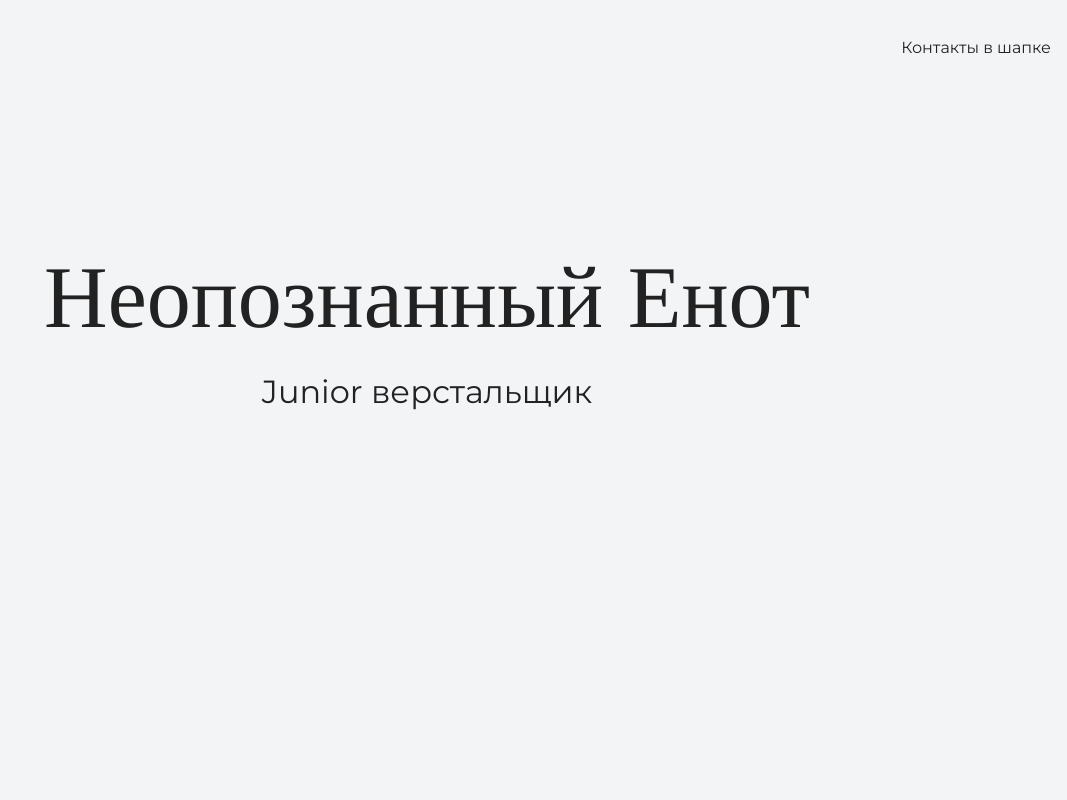
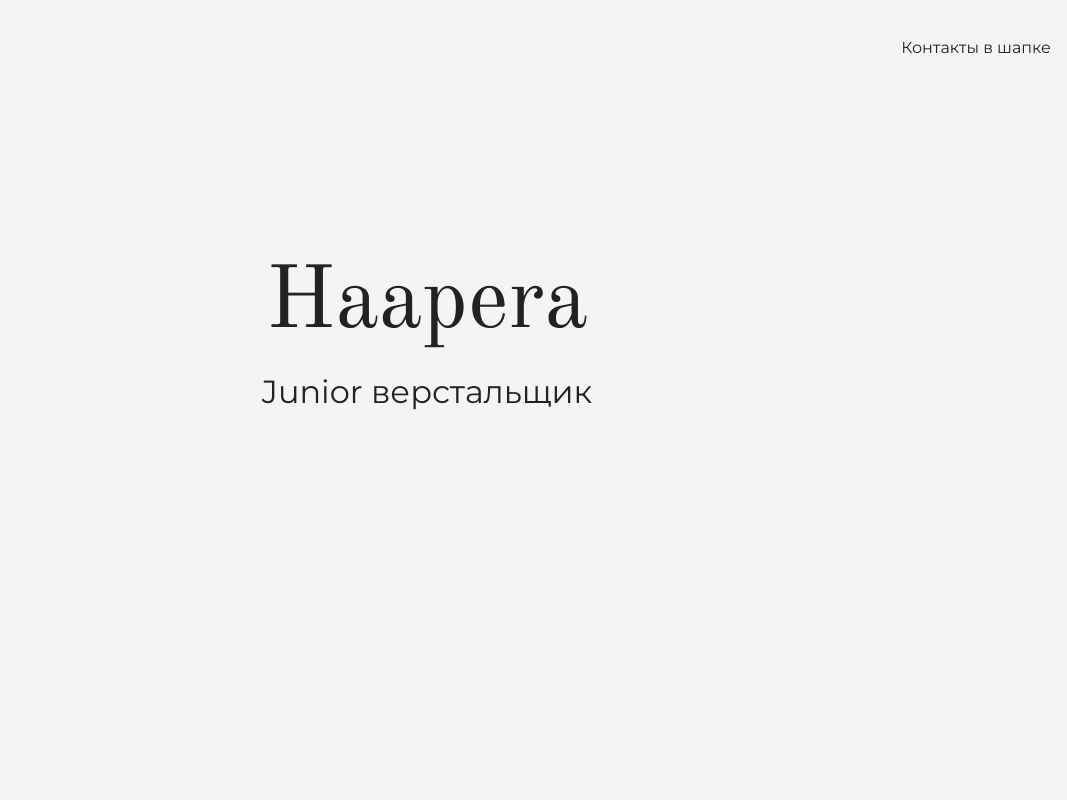
Before and after one commit to Haapera/my-site, a plain HTML site: page index.html in a window 1280 px wide. Shown: the top 800 px of the page, without its empty margins (213-1280 px from the left). Drawn offline with nearby package versions, Linux system fonts and the light colour scheme.

Commit message:
New name on main page

```diff
--- a/index.html
+++ b/index.html
@@ -15,7 +15,7 @@
     </header>
     <section class="hero-image">
         <div class='container'>
-      <h1 class="heading">Неопознанный Енот</h1>
+      <h1 class="heading">Haapera</h1>
       <p>Junior верстальщик</p>
         </div>
     </section>
```
